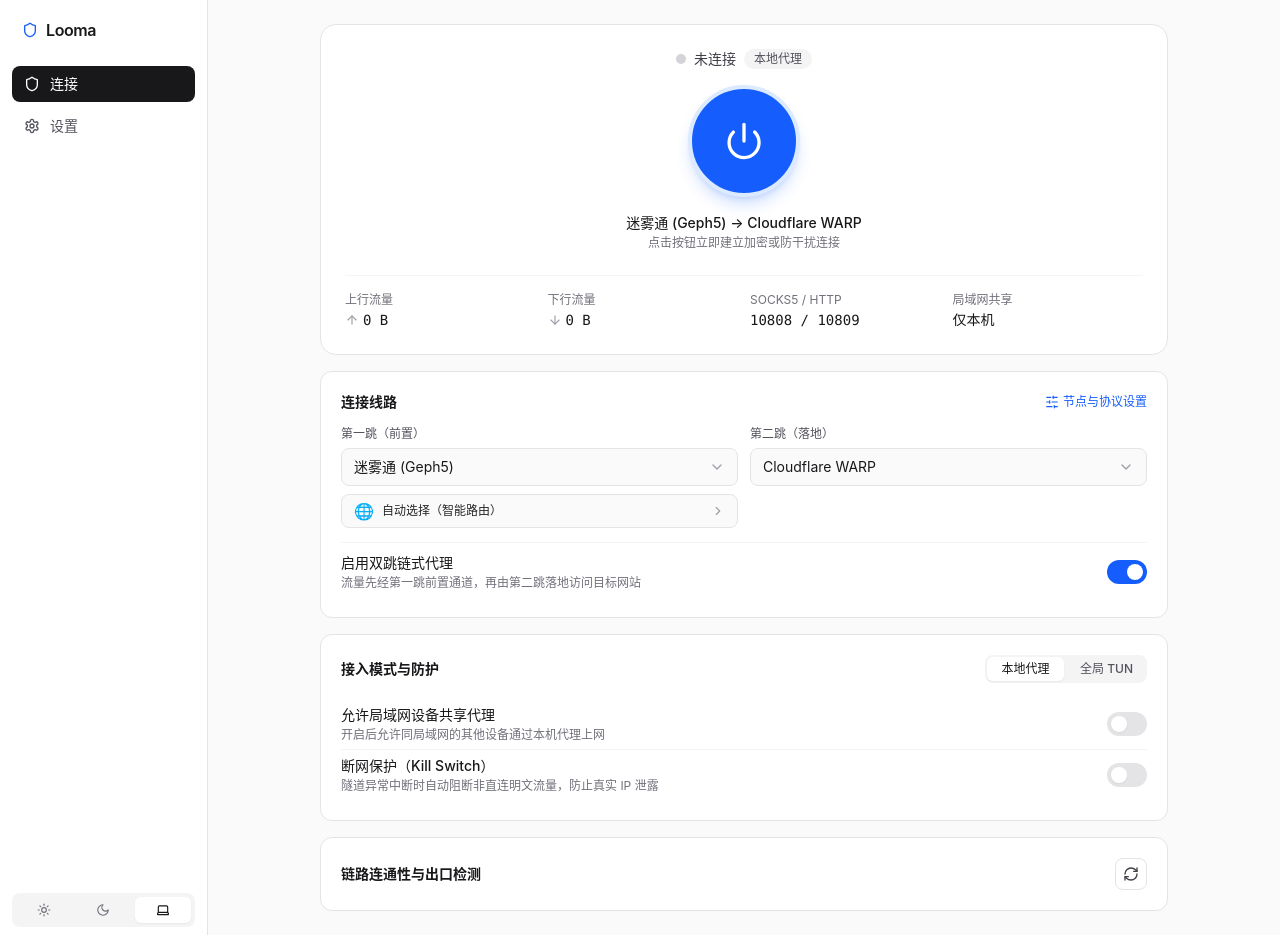
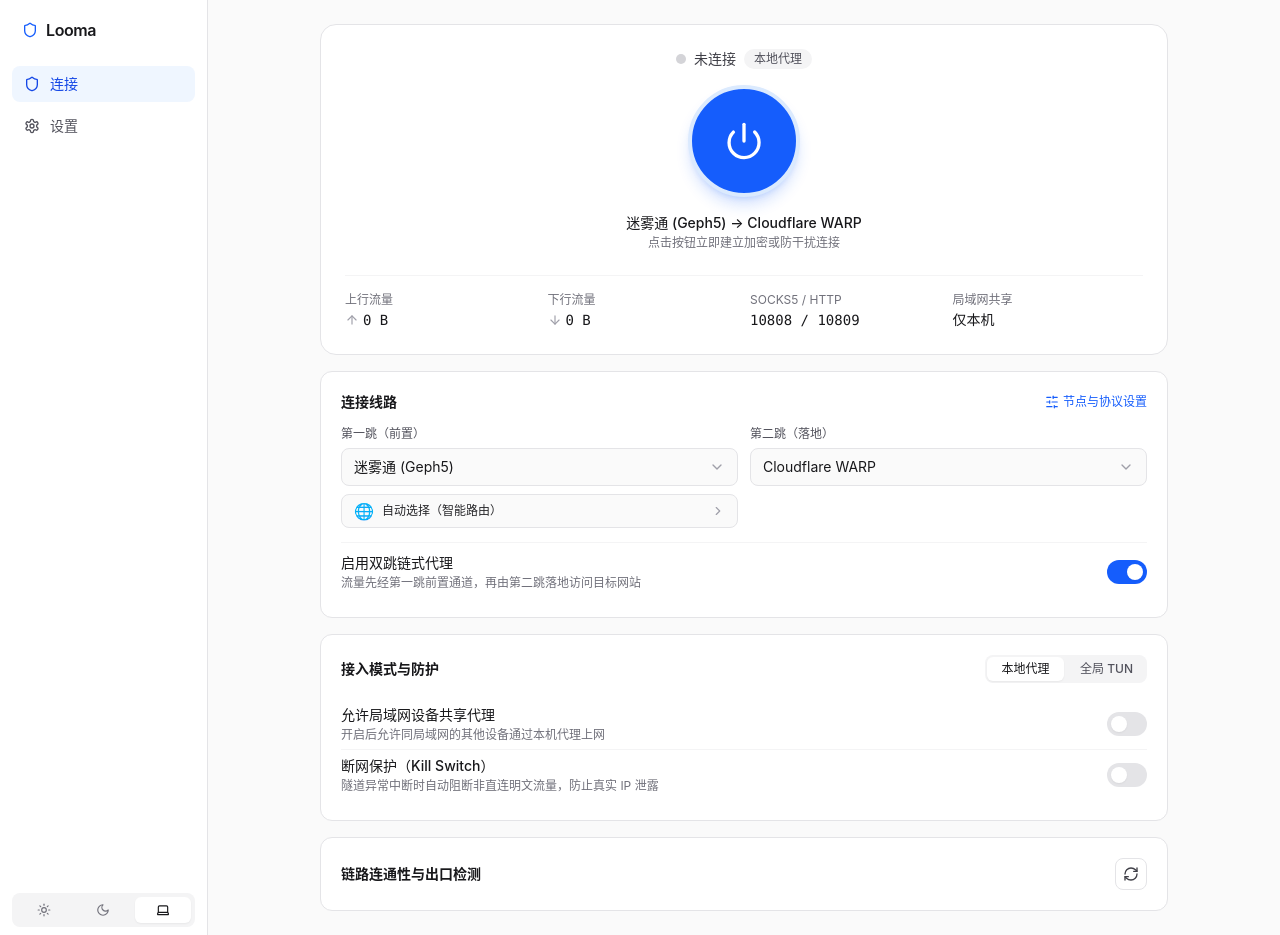
Before and after one commit to mumu-lhl/my-vpn, a Svelte app in the folder frontend/: page /#dashboard in a window 1280 px wide. Built offline with nearby package versions, Linux system fonts and the light colour scheme.

Commit message:
style(nav): use consistent blue accent highlight for active nav item

```diff
--- a/frontend/src/components/NavSidebar.svelte
+++ b/frontend/src/components/NavSidebar.svelte
@@ -34,7 +34,7 @@
       type="button"
       class="flex flex-1 flex-col items-center gap-1 rounded-lg px-3 py-2 text-xs font-medium transition md:flex-none md:flex-row md:gap-2.5 md:text-sm {activeTab ===
       item.id
-        ? 'bg-zinc-900 text-white dark:bg-zinc-100 dark:text-zinc-900'
+        ? 'bg-blue-50 text-blue-700 dark:bg-blue-950/60 dark:text-blue-300'
         : 'text-zinc-600 hover:bg-zinc-100 hover:text-zinc-900 dark:text-zinc-400 dark:hover:bg-zinc-800 dark:hover:text-zinc-100'}"
       onclick={() => onSelectTab(item.id)}
     >
```
